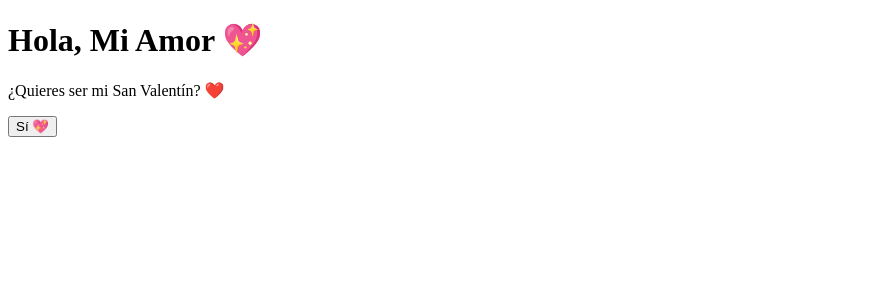
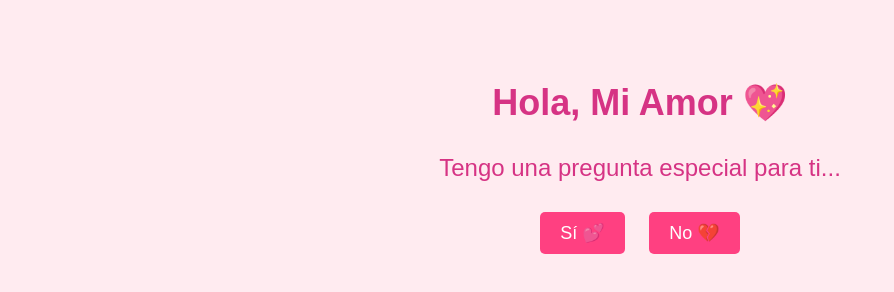
Before and after one commit to SharonMyoui/San-Valent-n-, a plain HTML site: page index.html in a window 1280 px wide. Shown: the whole page, without its empty margins (0-894 px from the left). Drawn offline with Linux system fonts and the light colour scheme.

Commit message:
index.html

```diff
--- a/index.html
+++ b/index.html
@@ -3,11 +3,68 @@
 <head>
     <meta charset="UTF-8">
     <meta name="viewport" content="width=device-width, initial-scale=1.0">
-    <title>Mi Página de San Valentín</title>
+    <title>Una Pregunta Especial</title>
+    <style>
+        body {
+            text-align: center;
+            font-family: Arial, sans-serif;
+            background-color: #ffebf0;
+            color: #d63384;
+            padding: 50px;
+        }
+        h1 {
+            font-size: 36px;
+            margin-bottom: 30px;
+        }
+        #pregunta {
+            font-size: 24px;
+            margin-bottom: 20px;
+        }
+        button {
+            padding: 10px 20px;
+            font-size: 18px;
+            border: none;
+            cursor: pointer;
+            background-color: #ff4081;
+            color: white;
+            border-radius: 5px;
+            margin: 10px;
+        }
+        #respuesta {
+            font-size: 28px;
+            font-weight: bold;
+            margin-top: 20px;
+            display: none;
+        }
+        #respuesta.no {
+            color: #e74c3c;
+        }
+        #respuesta.si {
+            color: #2ecc71;
+        }
+    </style>
 </head>
 <body>
     <h1>Hola, Mi Amor 💖</h1>
-    <p>¿Quieres ser mi San Valentín? ❤️</p>
-    <button onclick="alert('¡Gracias por decir que sí!')">Sí 💖</button>
+    <p id="pregunta">Tengo una pregunta especial para ti...</p>
+    <button onclick="mostrarRespuesta('si')">Sí 💕</button>
+    <button onclick="mostrarRespuesta('no')">No 💔</button>
+    <p id="respuesta" class="si">¡Sí! Sabía que dirías que sí. 😍</p>
+    <p id="respuesta" class="no">Oh, entiendo... 😔</p>
+
+    <script>
+        function mostrarRespuesta(respuesta) {
+            // Ocultamos ambas respuestas antes de mostrar la correcta
+            document.querySelectorAll('#respuesta').forEach(function(p) {
+                p.style.display = 'none';
+            });
+            // Mostramos la respuesta correspondiente
+            if (respuesta === 'si') {
+                document.querySelector('.si').style.display = 'block';
+            } else {
+                document.querySelector('.no').style.display = 'block';
+            }
+        }
+    </script>
 </body>
 </html>
```
